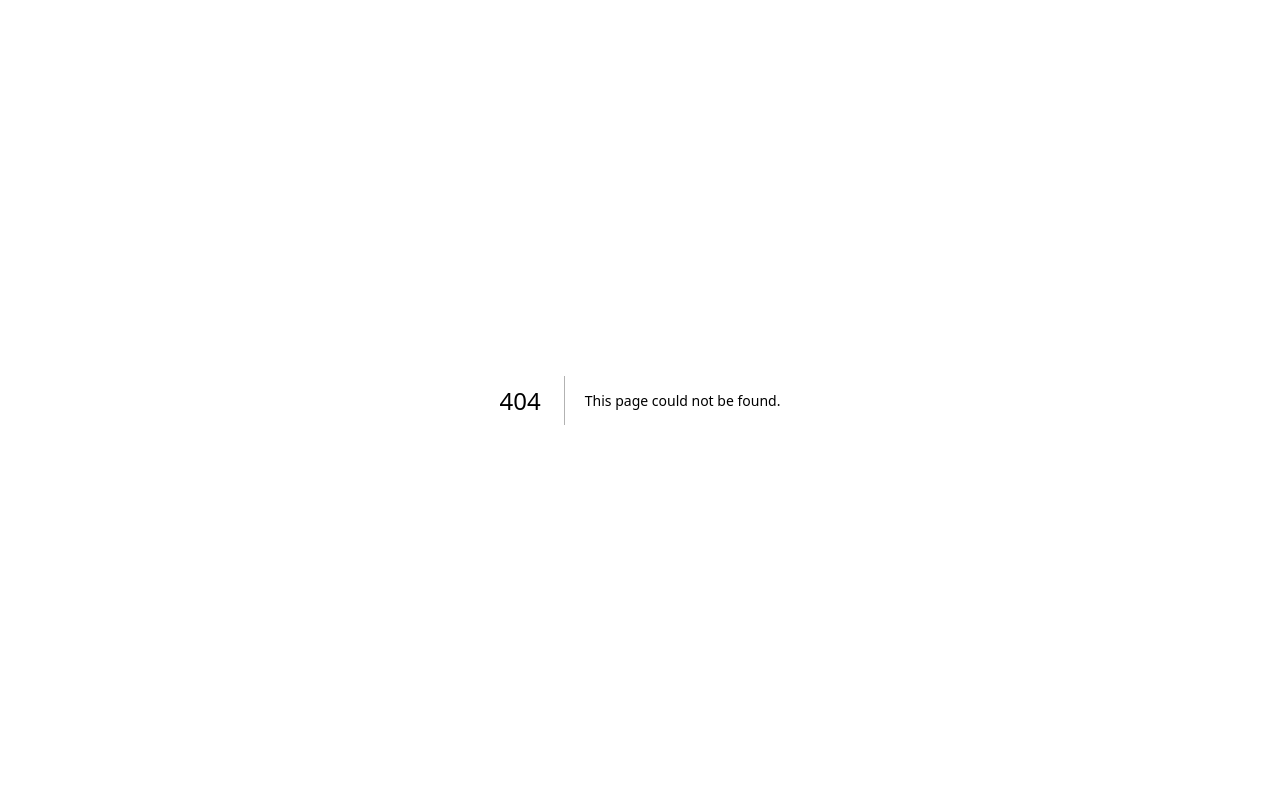
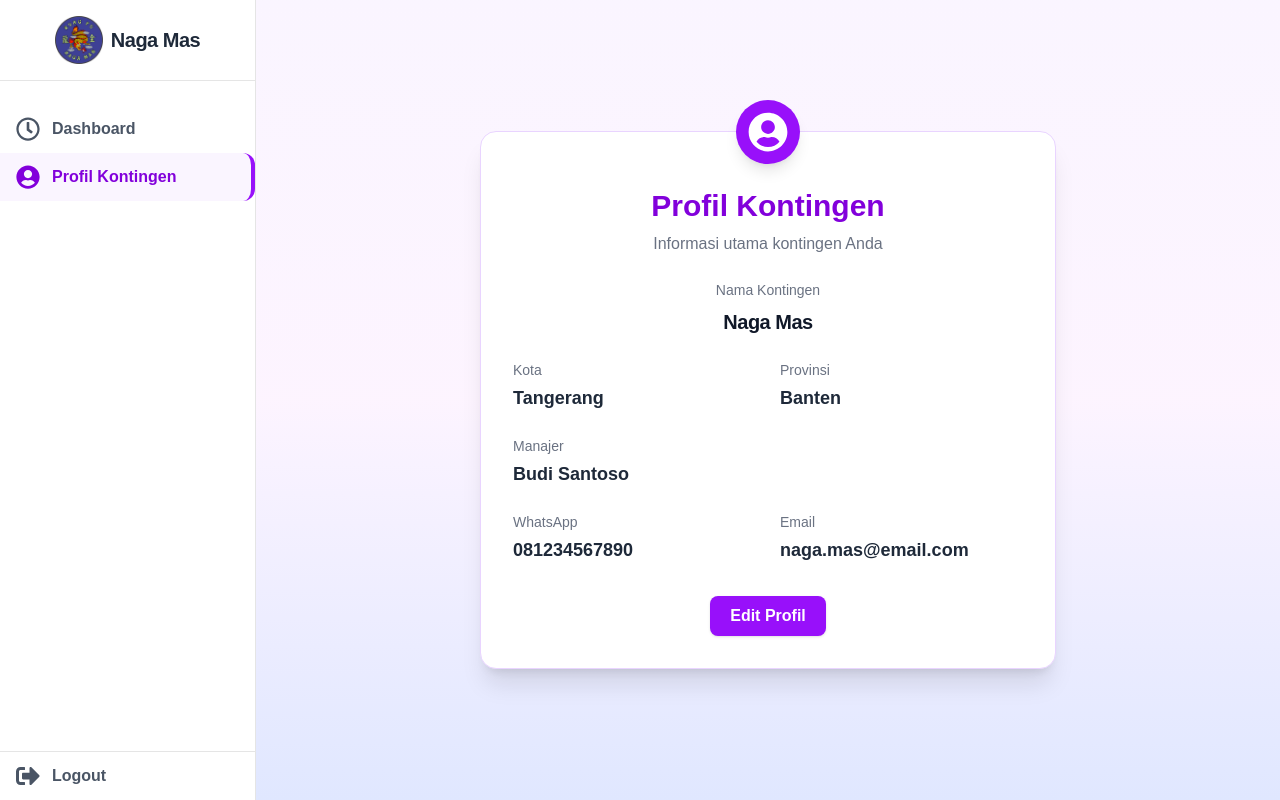
Before and after one commit to dvpms/bupati-cup-wushu, a Next.js app: page /dashboard/profil in a window 1280 px wide. Before the commit this address had no page. Built offline with nearby package versions, Linux system fonts and the light colour scheme.

Commit message:
feat: implement Profil Kontingen page and update Sidebar navigation

```diff
--- /dev/null
+++ b/src/app/(dashboard)/dashboard/profil/page.js
@@ -0,0 +1,195 @@
+"use client";
+import { FaUserCircle } from "react-icons/fa";
+import React from "react";
+export default function ProfilKontingenPage() {
+  // Dummy data, replace with real kontingen data from session or API
+  const [kontingen, setKontingen] = React.useState({
+    nama: "Naga Mas",
+    kota: "Tangerang",
+    provinsi: "Banten",
+    manager: "Budi Santoso",
+    whatsapp: "081234567890",
+    email: "naga.mas@email.com",
+  });
+  const [editMode, setEditMode] = React.useState(false);
+  const [form, setForm] = React.useState(kontingen);
+
+  function handleEdit() {
+    setForm(kontingen);
+    setEditMode(true);
+  }
+  function handleCancel() {
+    setEditMode(false);
+  }
+  function handleChange(e) {
+    setForm({ ...form, [e.target.name]: e.target.value });
+  }
+  function handleSave(e) {
+    e.preventDefault();
+    setKontingen(form);
+    setEditMode(false);
+  }
+
+  return (
+    <div className="min-h-screen bg-gradient-to-b from-purple-50 via-fuchsia-50 to-indigo-100 py-12 px-4 sm:px-6 lg:px-8 flex items-center justify-center">
+      <div className="w-full max-w-xl bg-white rounded-2xl shadow-xl border border-purple-200 p-8 relative">
+        <div className="absolute -top-8 left-1/2 -translate-x-1/2 bg-purple-600 rounded-full p-3 shadow-lg">
+          <FaUserCircle className="w-10 h-10 text-white" />
+        </div>
+        <h1 className="text-3xl font-extrabold text-purple-700 mb-2 text-center mt-6">
+          Profil Kontingen
+        </h1>
+        <p className="text-center text-gray-500 mb-6">
+          Informasi utama kontingen Anda
+        </p>
+        {!editMode ? (
+          <>
+            <div className="space-y-6">
+              <div className="flex flex-col items-center gap-2">
+                <span className="block text-sm text-gray-500">
+                  Nama Kontingen
+                </span>
+                <span className="block text-xl font-bold text-gray-900 tracking-tight">
+                  {kontingen.nama}
+                </span>
+              </div>
+              <div className="grid grid-cols-1 md:grid-cols-2 gap-6">
+                <div className="flex flex-col gap-1">
+                  <span className="block text-sm text-gray-500">Kota</span>
+                  <span className="block text-lg font-semibold text-gray-800">
+                    {kontingen.kota}
+                  </span>
+                </div>
+                <div className="flex flex-col gap-1">
+                  <span className="block text-sm text-gray-500">Provinsi</span>
+                  <span className="block text-lg font-semibold text-gray-800">
+                    {kontingen.provinsi}
+                  </span>
+                </div>
+              </div>
+              <div className="flex flex-col gap-1">
+                <span className="block text-sm text-gray-500">Manajer</span>
+                <span className="block text-lg font-semibold text-gray-800">
+                  {kontingen.manager}
+                </span>
+              </div>
+              <div className="grid grid-cols-1 md:grid-cols-2 gap-6">
+                <div className="flex flex-col gap-1">
+                  <span className="block text-sm text-gray-500">WhatsApp</span>
+                  <span className="block text-lg font-semibold text-gray-800">
+                    {kontingen.whatsapp}
+                  </span>
+                </div>
+                <div className="flex flex-col gap-1">
+                  <span className="block text-sm text-gray-500">Email</span>
+                  <span className="block text-lg font-semibold text-gray-800">
+                    {kontingen.email}
+                  </span>
+                </div>
+              </div>
+            </div>
+            <div className="mt-8 flex justify-center">
+              <button
+                className="px-5 py-2 rounded-lg bg-purple-600 text-white font-semibold shadow hover:bg-purple-700 transition"
+                onClick={handleEdit}
+              >
+                Edit Profil
+              </button>
+            </div>
+          </>
+        ) : (
+          <form className="space-y-6" onSubmit={handleSave}>
+            <div className="flex flex-col items-center gap-2">
+              <span className="block text-sm text-gray-500">
+                Nama Kontingen
+              </span>
+              <input
+                type="text"
+                name="nama"
+                value={form.nama}
+                onChange={handleChange}
+                className="block w-full max-w-xs rounded-lg border border-gray-300 px-3 py-2 text-lg font-bold text-gray-900 text-center focus:outline-none focus:ring-2 focus:ring-purple-400"
+                required
+              />
+            </div>
+            <div className="grid grid-cols-1 md:grid-cols-2 gap-6">
+              <div className="flex flex-col gap-1">
+                <span className="block text-sm text-gray-500">Kota</span>
+                <input
+                  type="text"
+                  name="kota"
+                  value={form.kota}
+                  onChange={handleChange}
+                  className="block w-full rounded-lg border border-gray-300 px-3 py-2 text-lg font-semibold text-gray-800 focus:outline-none focus:ring-2 focus:ring-purple-400"
+                  required
+                />
+              </div>
+              <div className="flex flex-col gap-1">
+                <span className="block text-sm text-gray-500">Provinsi</span>
+                <input
+                  type="text"
+                  name="provinsi"
+                  value={form.provinsi}
+                  onChange={handleChange}
+                  className="block w-full rounded-lg border border-gray-300 px-3 py-2 text-lg font-semibold text-gray-800 focus:outline-none focus:ring-2 focus:ring-purple-400"
+                  required
+                />
+              </div>
+            </div>
+            <div className="flex flex-col gap-1">
+              <span className="block text-sm text-gray-500">Manajer</span>
+              <input
+                type="text"
+                name="manager"
+                value={form.manager}
+                onChange={handleChange}
+                className="block w-full rounded-lg border border-gray-300 px-3 py-2 text-lg font-semibold text-gray-800 focus:outline-none focus:ring-2 focus:ring-purple-400"
+                required
+              />
+            </div>
+            <div className="grid grid-cols-1 md:grid-cols-2 gap-6">
+              <div className="flex flex-col gap-1">
+                <span className="block text-sm text-gray-500">WhatsApp</span>
+                <input
+                  type="text"
+                  name="whatsapp"
+                  value={form.whatsapp}
+                  onChange={handleChange}
+                  className="block w-full rounded-lg border border-gray-300 px-3 py-2 text-lg font-semibold text-gray-800 focus:outline-none focus:ring-2 focus:ring-purple-400"
+                  required
+                />
+              </div>
+              <div className="flex flex-col gap-1">
+                <span className="block text-sm text-gray-500">Email</span>
+                <input
+                  type="email"
+                  name="email"
+                  value={form.email}
+                  onChange={handleChange}
+                  className="block w-full rounded-lg border border-gray-300 px-3 py-2 text-lg font-semibold text-gray-800 focus:outline-none focus:ring-2 focus:ring-purple-400"
+                  required
+                />
+              </div>
+            </div>
+            <div className="mt-8 flex gap-4 justify-center">
+              <button
+                type="submit"
+                className="px-5 py-2 rounded-lg bg-purple-600 text-white font-semibold shadow hover:bg-purple-700 transition"
+              >
+                Simpan
+              </button>
+              <button
+                type="button"
+                className="px-5 py-2 rounded-lg bg-gray-200 text-gray-700 font-semibold shadow hover:bg-gray-300 transition"
+                onClick={handleCancel}
+              >
+                Batal
+              </button>
+            </div>
+          </form>
+        )}
+      </div>
+    </div>
+  );
+
+}
--- a/src/components/dashboard/Sidebar.jsx
+++ b/src/components/dashboard/Sidebar.jsx
@@ -2,8 +2,10 @@ import { STYLE } from "@/config/style";
 import Image from "next/image";
 import Link from "next/link";
 import { FaRegClock, FaUserCircle, FaSignOutAlt } from "react-icons/fa";
+import { usePathname } from "next/navigation";
 
 export default function Sidebar({ onLogout }) {
+  const pathname = usePathname();
   return (
     <aside className={`w-64 bg-${STYLE.white} ${STYLE.cardShadow} flex flex-col justify-between border-r ${STYLE.border}`}>
       <div>
@@ -12,14 +14,28 @@ export default function Sidebar({ onLogout }) {
           <span className="font-black text-xl text-gray-800 tracking-tight">Naga Mas</span>
         </div>
         <nav className="mt-6">
-          <Link href="/dashboard" className="flex items-center px-4 py-3 bg-purple-50 border-r-4 border-purple-600 text-purple-700 font-bold rounded-r-xl">
+          <Link
+            href="/dashboard"
+            className={`flex items-center px-4 py-3 rounded-r-xl font-bold ${
+              pathname === "/dashboard"
+                ? "bg-purple-50 border-r-4 border-purple-600 text-purple-700"
+                : "text-gray-600 hover:bg-purple-50"
+            }`}
+          >
             <FaRegClock className="w-6 h-6 mr-3" />
             Dashboard
           </Link>
-          <a href="#" className="flex items-center px-4 py-3 text-gray-600 hover:bg-purple-50 rounded-r-xl">
+          <Link
+            href="/dashboard/profil"
+            className={`flex items-center px-4 py-3 rounded-r-xl font-bold ${
+              pathname === "/dashboard/profil"
+                ? "bg-purple-50 border-r-4 border-purple-600 text-purple-700"
+                : "text-gray-600 hover:bg-purple-50"
+            }`}
+          >
             <FaUserCircle className="w-6 h-6 mr-3" />
             Profil Kontingen
-          </a>
+          </Link>
         </nav>
       </div>
       <div>
```
